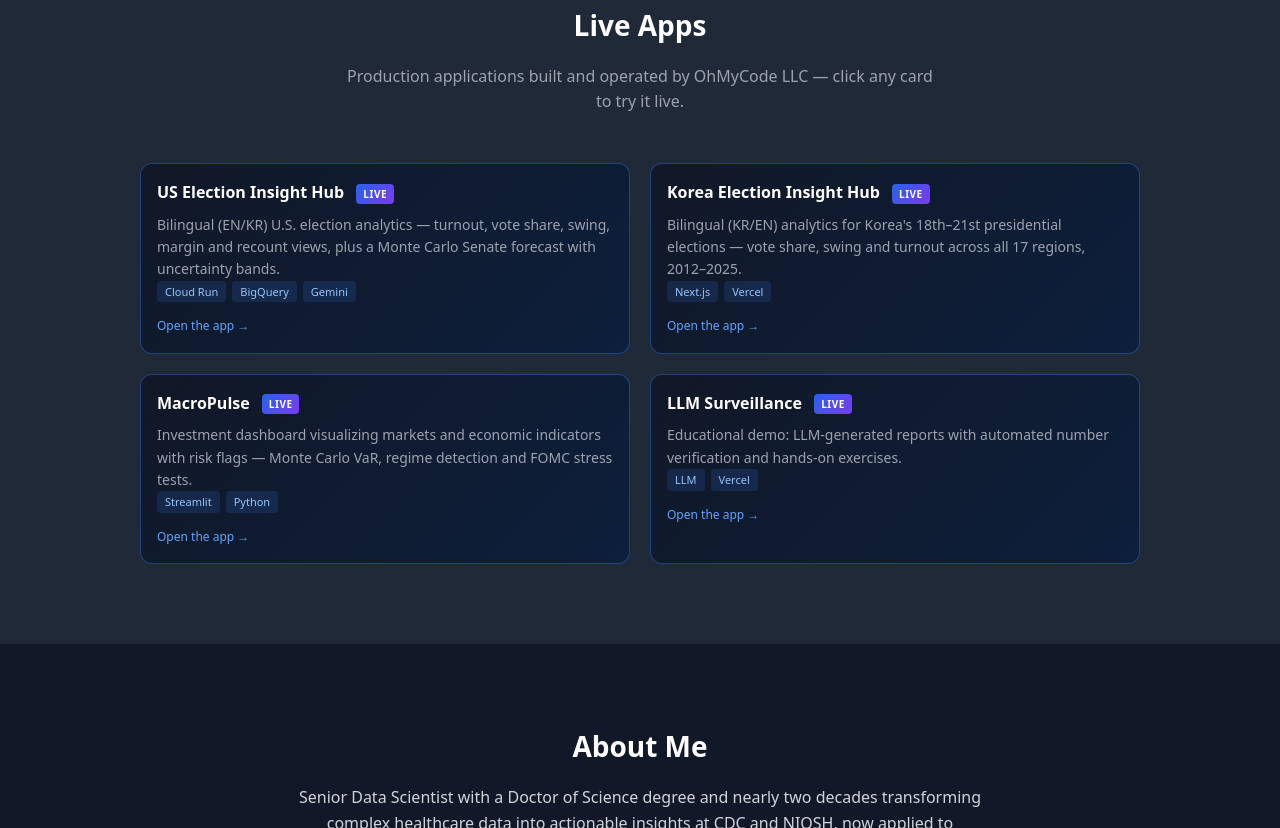
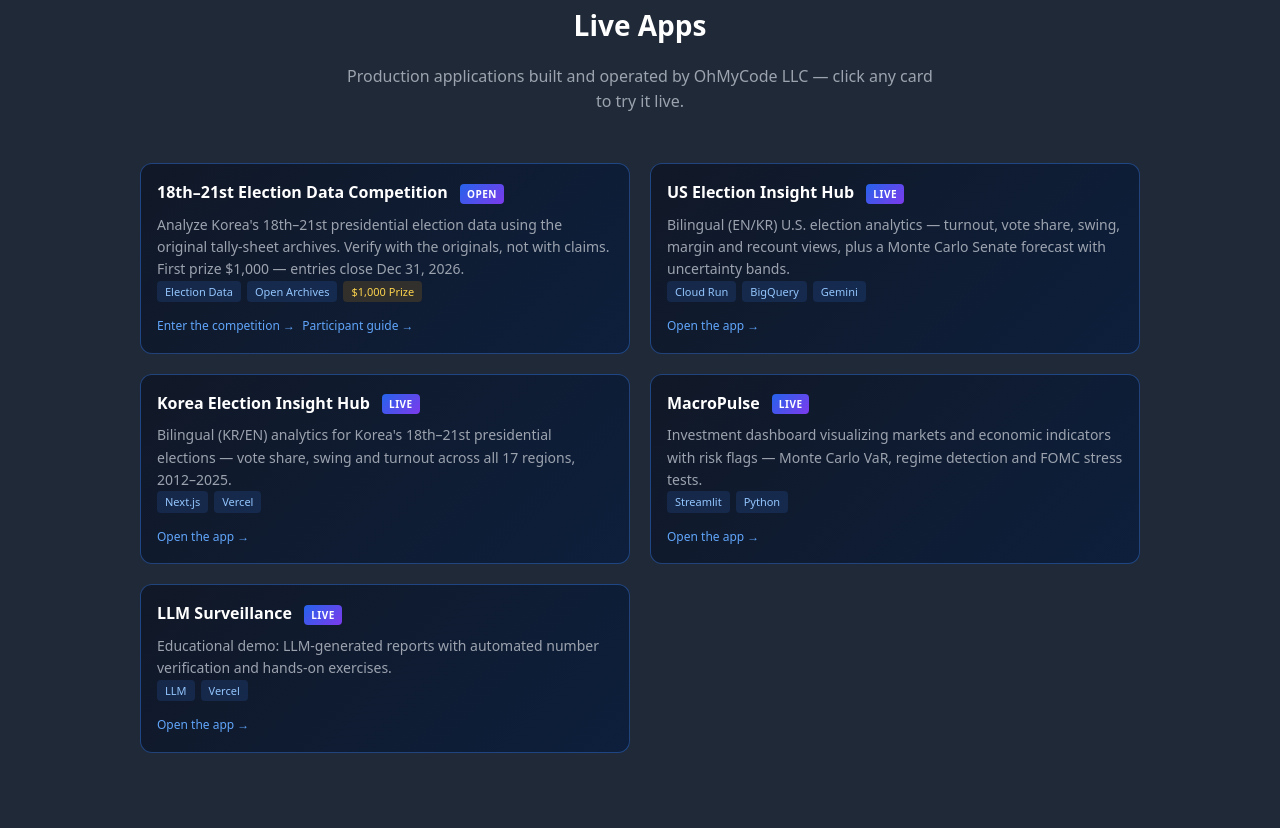
Before and after one commit to sechan9999/ohmycodellc, a plain HTML site: page index.html in a window 1280 px wide. Shown: the part 1529-2357 px from the top of the page. Drawn offline with Linux system fonts and the light colour scheme.

Commit message:
Add Election Data Competition to ohmycodellc.com
Nav gains a Competition tab (NEW badge) linking to the competition
page on the app, and the Live Apps section gains a featured
competition card (first prize $1,000, entries close Dec 31, 2026)
linking to the competition page and the participant guide.

```diff
--- a/index.html
+++ b/index.html
@@ -156,6 +156,7 @@ textarea.form-input{resize:none;min-height:100px}
 <a href="javascript:void(0)" onclick="scrollToSection('skills')">Skills</a>
 <a href="javascript:void(0)" onclick="scrollToSection('projects')">Projects</a>
 <a href="javascript:void(0)" onclick="scrollToSection('apps')">Apps</a>
+<a href="https://app.ohmycodellc.com/kr/competition?lang=ko" target="_blank" rel="noopener">Competition <span class="badge-new">NEW</span></a>
 <a href="javascript:void(0)" onclick="scrollToSection('experience')">Experience</a>
 <a href="javascript:void(0)" onclick="scrollToSection('research')">Research Team</a>
 <a href="https://sechan9999.github.io/ai-ml-delivery-playbook/projects.html" target="_blank" rel="noopener">All Projects</a>
@@ -205,6 +206,14 @@ textarea.form-input{resize:none;min-height:100px}
 <h2 class="section-title">Live Apps</h2>
 <p class="section-desc">Production applications built and operated by OhMyCode LLC — click any card to try it live.</p>
 <div class="projects-grid">
+<div class="project-card featured">
+<div class="project-body">
+<h3>18th–21st Election Data Competition <span class="badge-new">OPEN</span></h3>
+<p>Analyze Korea's 18th–21st presidential election data using the original tally-sheet archives. Verify with the originals, not with claims. First prize $1,000 — entries close Dec 31, 2026.</p>
+<div class="project-tags" style="justify-content:flex-start"><span class="project-tag">Election Data</span><span class="project-tag">Open Archives</span><span class="project-tag amber">$1,000 Prize</span></div>
+<p style="margin-top:12px"><a class="project-link" href="https://app.ohmycodellc.com/kr/competition?lang=ko" target="_blank" rel="noopener">Enter the competition →</a>&nbsp;&nbsp;<a class="project-link" href="https://app.ohmycodellc.com/kr/competition/guide?lang=ko" target="_blank" rel="noopener">Participant guide →</a></p>
+</div>
+</div>
 <div class="project-card featured">
 <div class="project-body">
 <h3>US Election Insight Hub <span class="badge-new">LIVE</span></h3>
```
